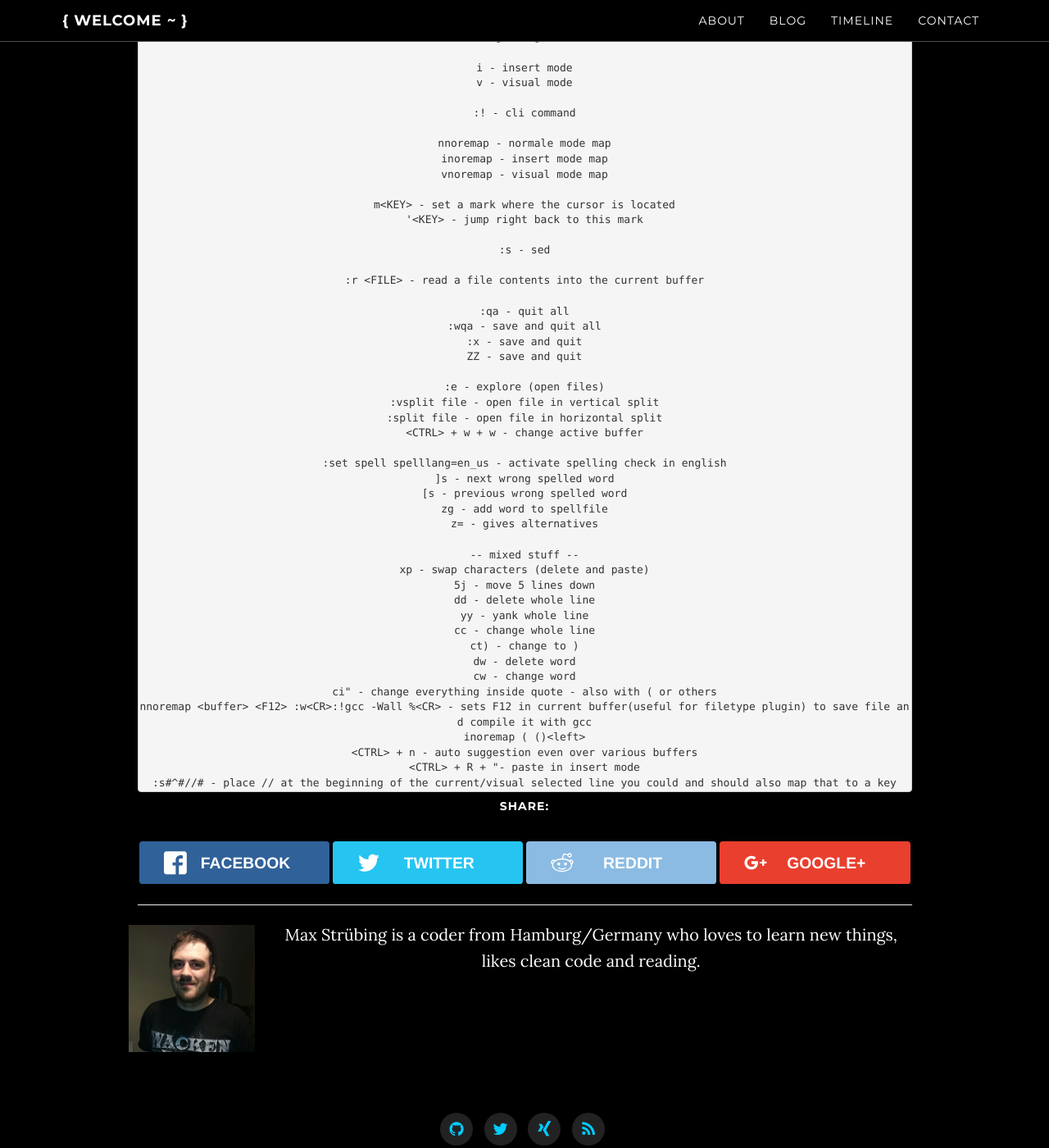
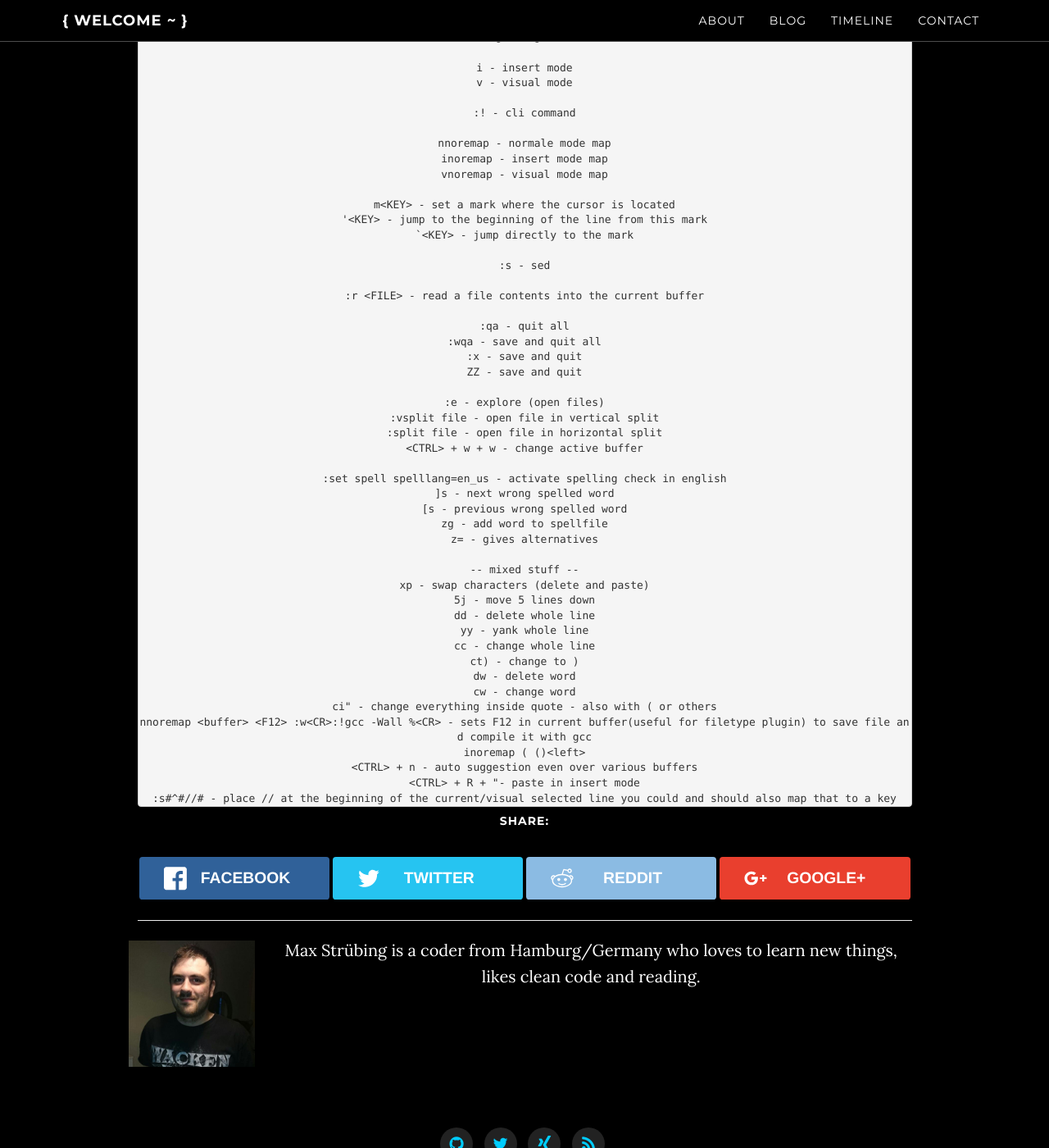
Before and after one commit to mstruebing/mstruebing.github.io, a Jekyll site: the page built from _posts/2016-06-20-vim-cheatsheet.md, in a window 1280 px wide and 1400 px high, scrolled down 901 px. Shown: the whole window at 82% size. Built offline with Jekyll 4.4.1, drawn with Linux system fonts in a browser that asks for light colours; nearby versions of some CDN libraries; a style sheet for code colours, icons or effects is not loaded.

Commit message:
task: add ` for mark

```diff
--- a/_posts/2016-06-20-vim-cheatsheet.md
+++ b/_posts/2016-06-20-vim-cheatsheet.md
@@ -47,7 +47,8 @@ inoremap - insert mode map
 vnoremap - visual mode map
 
 m<KEY> - set a mark where the cursor is located
-'<KEY> - jump right back to this mark
+'<KEY> - jump to the beginning of the line from this mark
+`<KEY> - jump directly to the mark
 
 :s - sed
 
```
